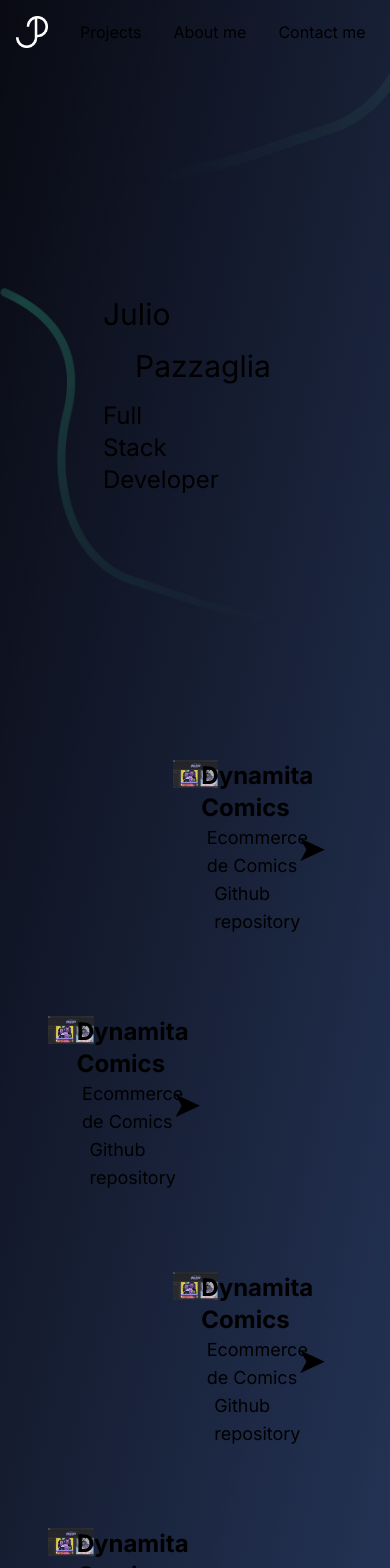
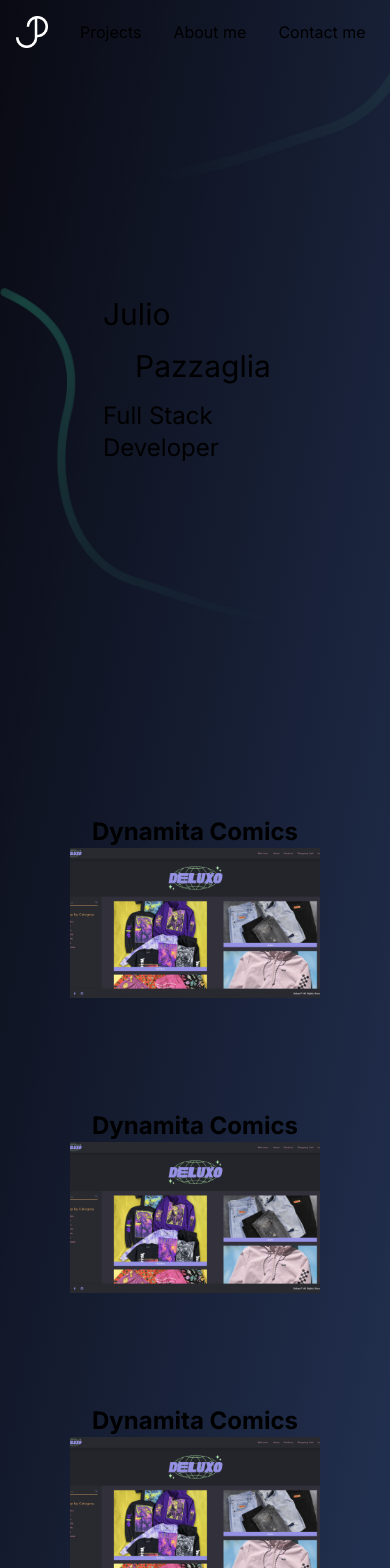
Before and after one commit to JulioPazzaglia/Portfolio, a Next.js app: page / in a window 390 px wide. Shown: the top 1568 px of the page. Built offline with nearby package versions, Linux system fonts and the light colour scheme.

Commit message:
display responsive de los proyectos

```diff
--- a/src/app/components/banner.js
+++ b/src/app/components/banner.js
@@ -1,7 +1,7 @@
 export default function TitleBanner() {
   return (
-    <div className='BannerFade rounded-3xl grid grid-cols-2'>
-      <div className='p-12'>
+    <div className='BannerFadeLeft rounded-3xl grid grid-cols-2'>
+      <div className='col-span-2 md:col-span-1 p-12'>
         <h1 className='text-3xl lg:text-5xl sm:text-4xl py-2'>Julio</h1>
         <h2 className='text-3xl lg:text-5xl sm:text-4xl py-2 pl-8'>
           Pazzaglia
--- a/src/app/components/navbar.js
+++ b/src/app/components/navbar.js
@@ -3,7 +3,7 @@
 
 export default function Dashboard() {
   return (
-    <nav class='NavbarFade fixed w-full rounded-bl-xl flex flex-row items-center'>
+    <nav className='NavbarFade fixed w-full rounded-bl-xl flex flex-row items-center'>
       <Link href={"./"}>
         {/* Scroll to top?? */}
         <Image
--- a/src/app/components/projectLabel.js
+++ /dev/null
@@ -1,23 +0,0 @@
-import Image from "next/image";
-
-export default function ProjectLabel() {
-  return (
-    <div className='BannerFade p-4 rounded-lg grid grid-cols-3 gap-4 justify-center'>
-      <Image
-        src={"/assets/placeholderProjecto1.png"}
-        alt='logo'
-        width='250'
-        height='250'
-        className=''
-      />
-      <div className='col flex justify-center items-center flex-col'>
-        <h1 className='text-2xl font-bold'>Dynamita Comics</h1>
-        <p className='text-lg'>Ecommerce de Comics</p>
-        <p className='text-lg'>Github repository</p>
-      </div>
-      <div className='col flex justify-center flex-col'>
-        <h1 className='text-4xl'>➤</h1>
-      </div>
-    </div>
-  );
-}
--- /dev/null
+++ b/src/app/components/projectLabelLeft.js
@@ -0,0 +1,21 @@
+import Image from "next/image";
+
+export default function projectLabelLeft() {
+  return (
+    <div className='flex-col-reverse lg:flex-row  BannerFadeLeft p-4 rounded-lg flex'>
+      <Image
+        src={"/assets/placeholderProjecto1.png"}
+        alt='logo'
+        width='250'
+        height='250'
+        className='flex self-center'
+      />
+      <div className='col flex justify-center items-center flex-col px-8'>
+      <h1 className='text-2xl font-bold text-center'>Dynamita Comics</h1>
+        <p className='hidden xl:block text-lg text-center'>Ecommerce de Comics</p>
+        <p className='hidden xl:block text-lg text-center'>Github repository</p>
+        <h1 className='hidden lg:block text-4xl text-center'>➤</h1>
+      </div>
+    </div>
+  );
+}
--- /dev/null
+++ b/src/app/components/projectLabelRight.js
@@ -0,0 +1,21 @@
+import Image from "next/image";
+
+export default function ProjectLabelRight() {
+  return (
+    <div className='flex flex-col lg:flex-row BannerFadeRight p-4 rounded-lg justify-end'>
+      <div className='col flex justify-center items-center flex-col px-8'>
+        <h1 className='text-2xl font-bold text-center'>Dynamita Comics</h1>
+        <p className='hidden xl:block text-lg text-center'>Ecommerce de Comics</p>
+        <p className='hidden xl:block text-lg text-center'>Github repository</p>
+        <h1 className='hidden lg:block text-4xl text-center'>➤</h1>
+      </div>
+      <Image
+        src={"/assets/placeholderProjecto1.png"}
+        alt='logo'
+        width='250'
+        height='250'
+        className='flex self-center'
+      />
+    </div>
+  );
+}
--- a/src/app/globals.css
+++ b/src/app/globals.css
@@ -32,6 +32,9 @@
   background: linear-gradient(150deg, rgba(var(--base-green-rgb)) 7%, rgba(var(--base-green-rgb)) 50%, rgba(249, 249, 249, 0.00) 85%);
 }
 
-.BannerFade {
+.BannerFadeLeft {
   background: linear-gradient(150deg, rgba(var(--faded-green-rgb)) 7%, rgba(var(--faded-green-rgb)) 40%, rgba(249, 249, 249, 0.00) 75%);
 }
+.BannerFadeRight {
+  background: linear-gradient(210deg, rgba(var(--faded-green-rgb)) 7%, rgba(var(--faded-green-rgb)) 40%, rgba(249, 249, 249, 0.00) 75%);
+}
--- a/src/app/page.js
+++ b/src/app/page.js
@@ -1,5 +1,6 @@
 import Navbar from "./components/navbar";
-import ProjectLabel from "./components/projectLabel";
+import ProjectLabelLeft from "./components/projectLabelLeft";
+import ProjectLabelRight from "./components/projectLabelRight";
 import TitleBanner from "./components/banner";
 import BackgroundDetails from "./components/backgroundDetails";
 
@@ -13,18 +14,18 @@
       <div className='p-4 w-4/5 p-12 mt-56 mt-24'>
         <TitleBanner />
       </div>
-      <div className='w-full p-8 grid grid-cols-3 gap-12 mt-36'>
-        <div className='col-start-2 col-span-2'>
-          <ProjectLabel />
+      <div className='w-full px-10 md:px-40 grid grid-cols-3 gap-y-20 my-40'>
+        <div className='col-start-1 md:col-start-2 col-span-3'>
+          <ProjectLabelRight />
         </div>
-        <div className='col-start-1 col-span-2 transform'>
-          <ProjectLabel />
+        <div className='col-start-1 col-span-3 md:col-span-2'>
+          <ProjectLabelLeft />
         </div>
-        <div className='col-start-2 col-span-2 '>
-          <ProjectLabel />
+        <div className='col-start-1 md:col-start-2 col-span-3'>
+          <ProjectLabelRight />
         </div>
-        <div className='col-start-1 col-span-2'>
-          <ProjectLabel />
+        <div className='col-start-1 col-span-3 md:col-span-2'>
+          <ProjectLabelLeft />
         </div>
       </div>
     </main>
```
Also changed, not shown: public/assets/Backgroundline3.png (added).
